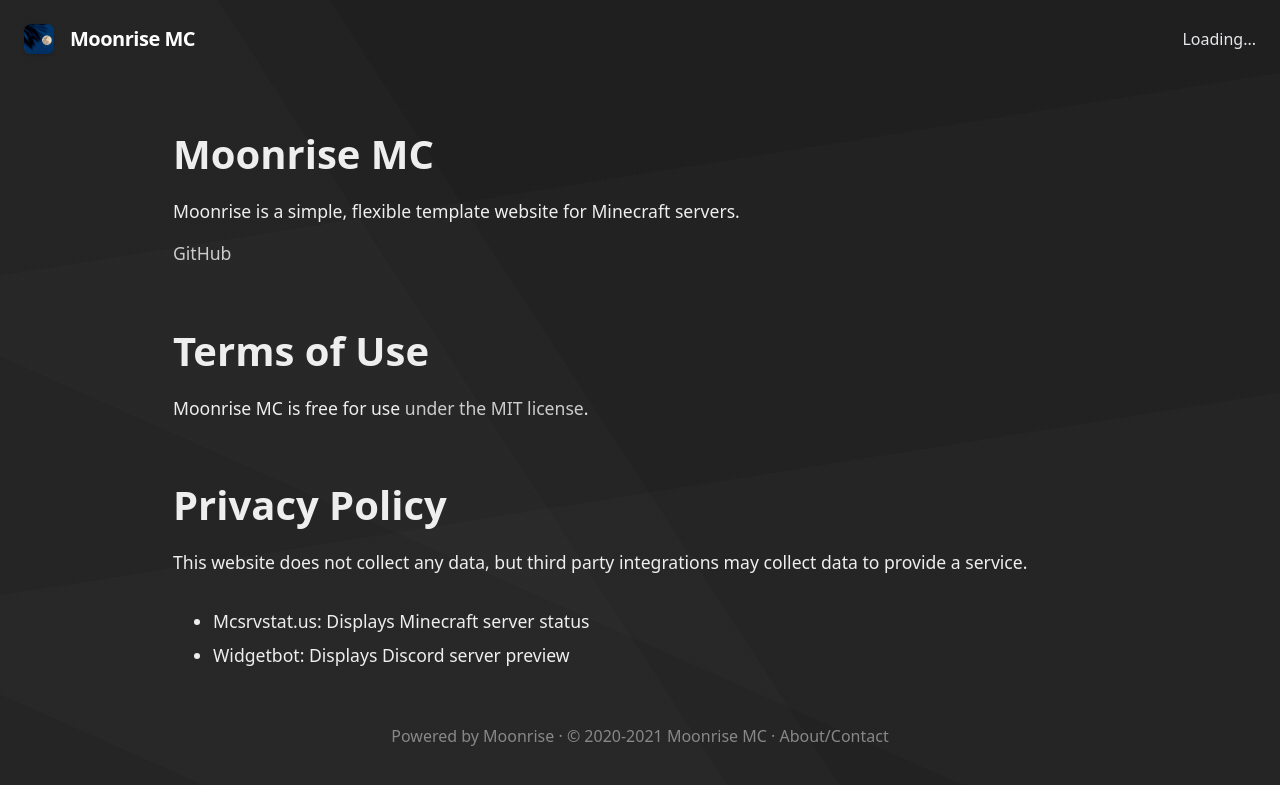
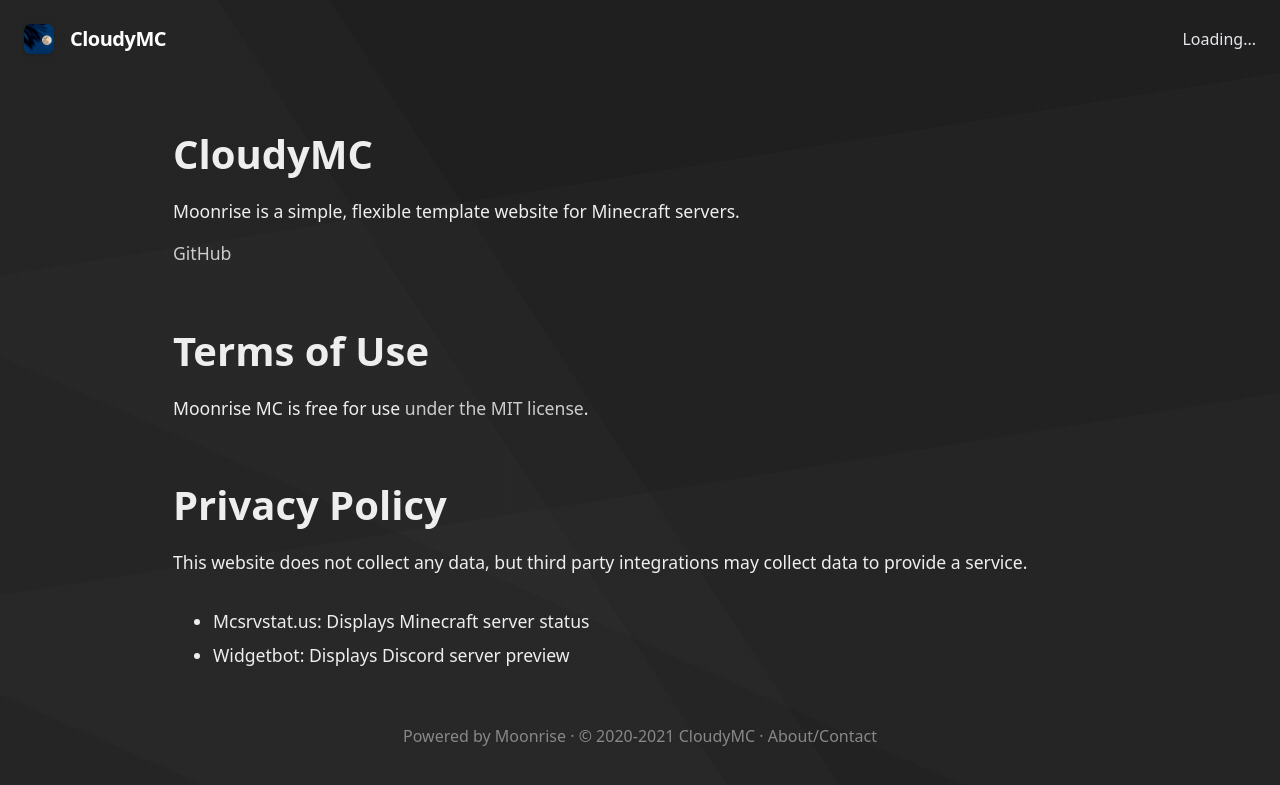
Before and after one commit to Pawwandaa/CloudyMC, a Jekyll site: the page built from docs/about.md, in a window 1280 px wide. Shown: the top 785 px of the page. Built offline with Jekyll 4.4.1, drawn with Linux system fonts in a browser that asks for light colours; our own code applies the rules of GitHub Pages for plain Markdown files.

Commit message:
Update _config.yml

```diff
--- a/docs/_config.yml
+++ b/docs/_config.yml
@@ -11,8 +11,8 @@ showinSearchEngines: true
 
 
 # Set basic server info
-serverName: Moonrise MC
-serverDescription: A Minecraft server where we have lots of fun!
+serverName: CloudyMC
+serverDescription: The new way to play minecraft..
 serverIP: 31.41.59.26:5358
 useBedrockForOnlineStatus: false
 
```
